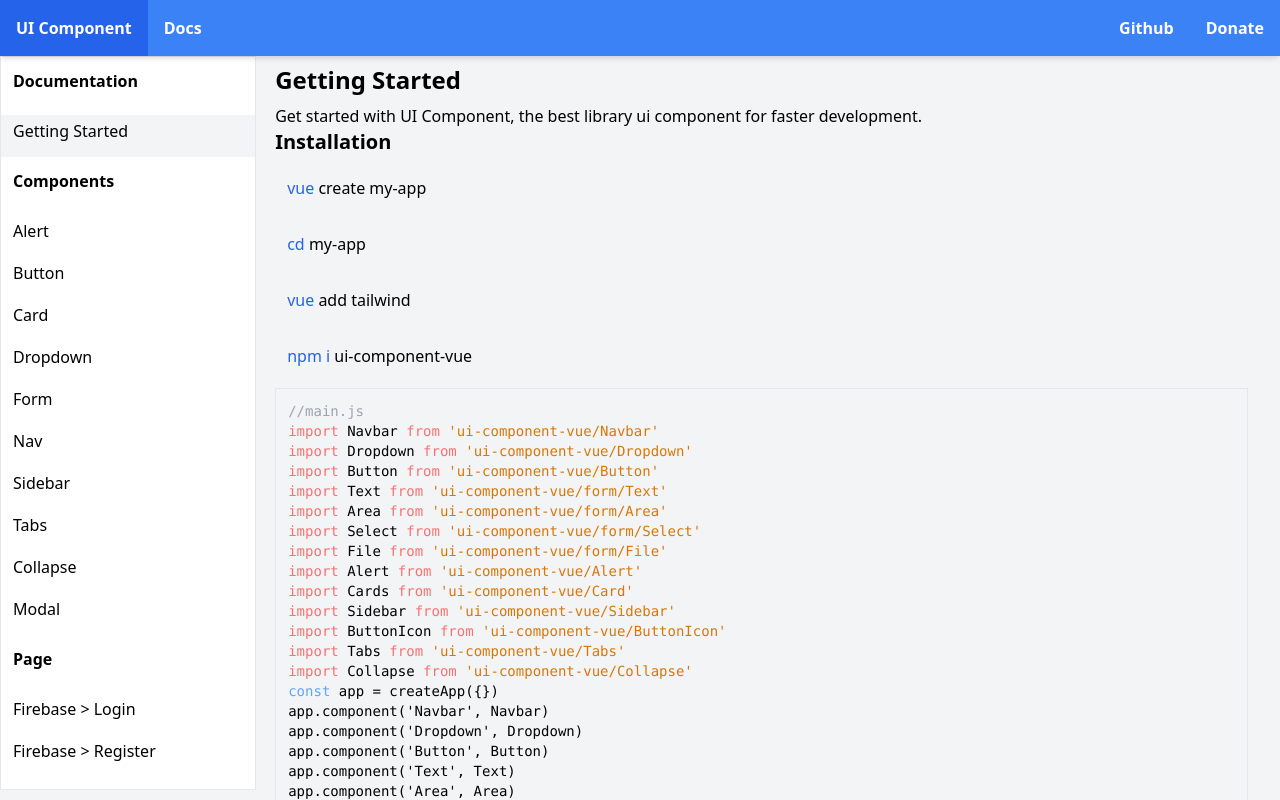
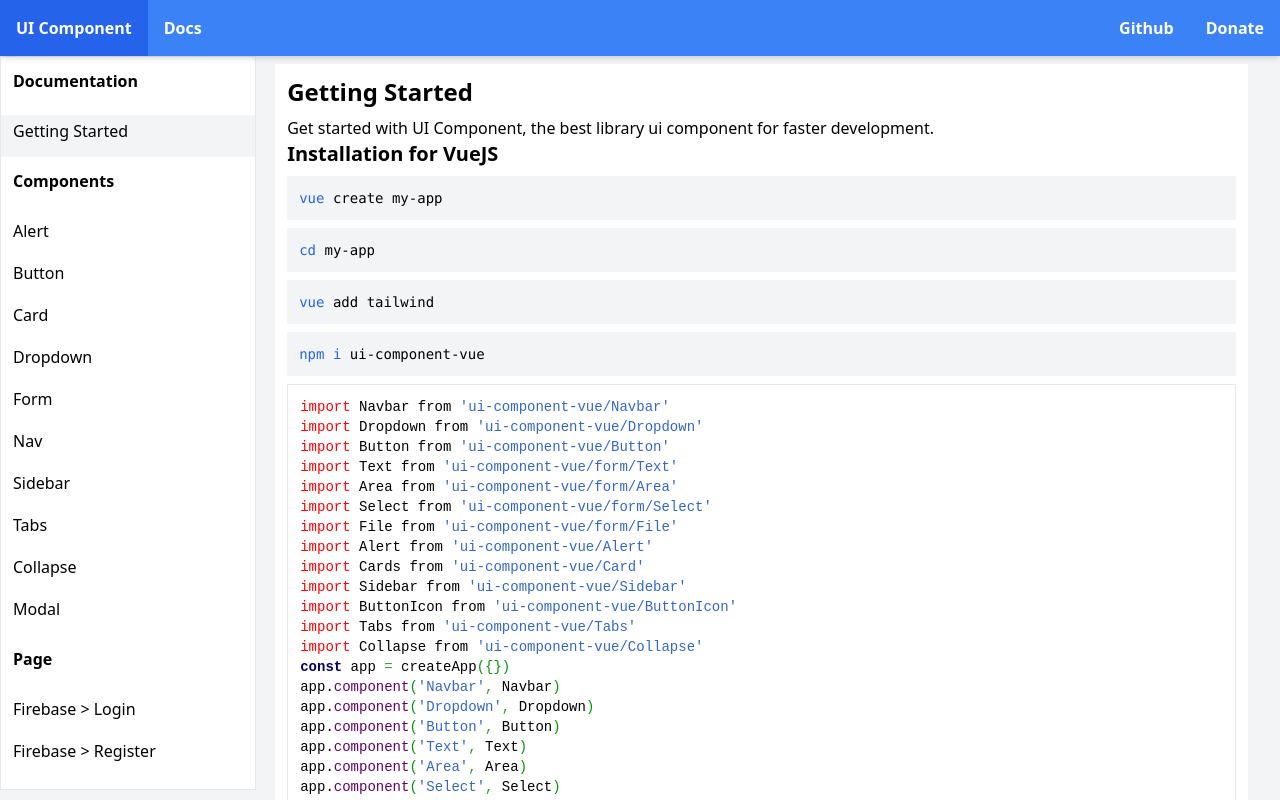
Before and after one commit to ferdiansyah0611/ui-component, a Vue app: page /docs/getting-started in a window 1280 px wide. Shown: the top 800 px of the page. Built offline with nearby package versions, Linux system fonts and the light colour scheme.

Commit message:
update docs

```diff
--- a/src/views/GettingStarted.vue
+++ b/src/views/GettingStarted.vue
@@ -1,56 +1,64 @@
 <template>
+	<div class="bg-white p-3">
 		<h5 class="font-bold text-2xl mb-2">Getting Started</h5>
 		<p>Get started with UI Component, the best library ui component for faster development.</p>
-	<h5 class="font-bold text-xl mb-2">Installation</h5>
-	<div class="bg-gray-100 p-3 mb-2">
-		<p><span class="text-blue-600">vue</span> create my-app</p>
+		<h5 class="font-bold text-xl mb-2">Installation for VueJS</h5>
+		<div class="bg-gray-100 p-3 mb-2 text-sm">
+			<code><span class="text-blue-600">vue</span> create my-app</code>
 		</div>
-	<div class="bg-gray-100 p-3 mb-2">
-		<p><span class="text-blue-600">cd</span> my-app</p>
+		<div class="bg-gray-100 p-3 mb-2 text-sm">
+			<code><span class="text-blue-600">cd</span> my-app</code>
 		</div>
-	<div class="bg-gray-100 p-3 mb-2">
-		<p><span class="text-blue-600">vue</span> add tailwind</p>
+		<div class="bg-gray-100 p-3 mb-2 text-sm">
+			<code><span class="text-blue-600">vue</span> add tailwind</code>
 		</div>
-	<div class="bg-gray-100 p-3 mb-2">
-		<p><span class="text-blue-600">npm i</span> ui-component-vue</p>
+		<div class="bg-gray-100 p-3 mb-2 text-sm">
+			<code><span class="text-blue-600">npm i</span> ui-component-vue</code>
 		</div>
 		<pre class="flex w-full border p-3 focus:outline-none mb-2" contenteditable="">
-		<code class="w-full overflow-auto text-sm"><span class="text-gray-400">//main.js</span>
-<span class="text-red-400">import</span> Navbar <span class="text-red-400">from</span> <span class="text-yellow-600">'ui-component-vue/Navbar'</span>
-<span class="text-red-400">import</span> Dropdown <span class="text-red-400">from</span> <span class="text-yellow-600">'ui-component-vue/Dropdown'</span>
-<span class="text-red-400">import</span> Button <span class="text-red-400">from</span> <span class="text-yellow-600">'ui-component-vue/Button'</span>
-<span class="text-red-400">import</span> Text <span class="text-red-400">from</span> <span class="text-yellow-600">'ui-component-vue/form/Text'</span>
-<span class="text-red-400">import</span> Area <span class="text-red-400">from</span> <span class="text-yellow-600">'ui-component-vue/form/Area'</span>
-<span class="text-red-400">import</span> Select <span class="text-red-400">from</span> <span class="text-yellow-600">'ui-component-vue/form/Select'</span>
-<span class="text-red-400">import</span> File <span class="text-red-400">from</span> <span class="text-yellow-600">'ui-component-vue/form/File'</span>
-<span class="text-red-400">import</span> Alert <span class="text-red-400">from</span> <span class="text-yellow-600">'ui-component-vue/Alert'</span>
-<span class="text-red-400">import</span> Cards <span class="text-red-400">from</span> <span class="text-yellow-600">'ui-component-vue/Card'</span>
-<span class="text-red-400">import</span> Sidebar <span class="text-red-400">from</span> <span class="text-yellow-600">'ui-component-vue/Sidebar'</span>
-<span class="text-red-400">import</span> ButtonIcon <span class="text-red-400">from</span> <span class="text-yellow-600">'ui-component-vue/ButtonIcon'</span>
-<span class="text-red-400">import</span> Tabs <span class="text-red-400">from</span> <span class="text-yellow-600">'ui-component-vue/Tabs'</span>
-<span class="text-red-400">import</span> Collapse <span class="text-red-400">from</span> <span class="text-yellow-600">'ui-component-vue/Collapse'</span>
-<span class="text-blue-400">const</span> app = createApp({})
-app.component('Navbar', Navbar)
-app.component('Dropdown', Dropdown)
-app.component('Button', Button)
-app.component('Text', Text)
-app.component('Area', Area)
-app.component('Select', Select)
-app.component('File', File)
-app.component('Alert', Alert)
-app.component('Cards', Cards)
-app.component('Sidebar', Sidebar)
-app.component('ButtonIcon', ButtonIcon)
-app.component('Tabs', Tabs)
-app.component('Collapse', Collapse)
-</code>
+			<code class="w-full overflow-auto text-sm" v-html="example.one"></code>
 		</pre>
-	<div class="bg-gray-100 p-3 mb-2">
-		<p><span class="text-blue-600">npm</span> run serve</p>
+		<div class="bg-gray-100 p-3 mb-2 text-sm">
+			<code><span class="text-blue-600">npm</span> run serve</code>
+		</div>
 	</div>
 </template>
 <script>
 export default{
+	data(){
+		return{
+			example: {
+				one:
+`<pre class="javascript" style="font-family:monospace;"><span style="color: #FF0000;">import</span> Navbar from <span style="color: #3366CC;">'ui-component-vue/Navbar'</span>
+<span style="color: #FF0000;">import</span> Dropdown from <span style="color: #3366CC;">'ui-component-vue/Dropdown'</span>
+<span style="color: #FF0000;">import</span> Button from <span style="color: #3366CC;">'ui-component-vue/Button'</span>
+<span style="color: #FF0000;">import</span> Text from <span style="color: #3366CC;">'ui-component-vue/form/Text'</span>
+<span style="color: #FF0000;">import</span> Area from <span style="color: #3366CC;">'ui-component-vue/form/Area'</span>
+<span style="color: #FF0000;">import</span> Select from <span style="color: #3366CC;">'ui-component-vue/form/Select'</span>
+<span style="color: #FF0000;">import</span> File from <span style="color: #3366CC;">'ui-component-vue/form/File'</span>
+<span style="color: #FF0000;">import</span> Alert from <span style="color: #3366CC;">'ui-component-vue/Alert'</span>
+<span style="color: #FF0000;">import</span> Cards from <span style="color: #3366CC;">'ui-component-vue/Card'</span>
+<span style="color: #FF0000;">import</span> Sidebar from <span style="color: #3366CC;">'ui-component-vue/Sidebar'</span>
+<span style="color: #FF0000;">import</span> ButtonIcon from <span style="color: #3366CC;">'ui-component-vue/ButtonIcon'</span>
+<span style="color: #FF0000;">import</span> Tabs from <span style="color: #3366CC;">'ui-component-vue/Tabs'</span>
+<span style="color: #FF0000;">import</span> Collapse from <span style="color: #3366CC;">'ui-component-vue/Collapse'</span>
+<span style="color: #000066; font-weight: bold;">const</span> app <span style="color: #339933;">=</span> createApp<span style="color: #009900;">&#40;</span><span style="color: #009900;">&#123;</span><span style="color: #009900;">&#125;</span><span style="color: #009900;">&#41;</span>
+app.<span style="color: #660066;">component</span><span style="color: #009900;">&#40;</span><span style="color: #3366CC;">'Navbar'</span><span style="color: #339933;">,</span> Navbar<span style="color: #009900;">&#41;</span>
+app.<span style="color: #660066;">component</span><span style="color: #009900;">&#40;</span><span style="color: #3366CC;">'Dropdown'</span><span style="color: #339933;">,</span> Dropdown<span style="color: #009900;">&#41;</span>
+app.<span style="color: #660066;">component</span><span style="color: #009900;">&#40;</span><span style="color: #3366CC;">'Button'</span><span style="color: #339933;">,</span> Button<span style="color: #009900;">&#41;</span>
+app.<span style="color: #660066;">component</span><span style="color: #009900;">&#40;</span><span style="color: #3366CC;">'Text'</span><span style="color: #339933;">,</span> Text<span style="color: #009900;">&#41;</span>
+app.<span style="color: #660066;">component</span><span style="color: #009900;">&#40;</span><span style="color: #3366CC;">'Area'</span><span style="color: #339933;">,</span> Area<span style="color: #009900;">&#41;</span>
+app.<span style="color: #660066;">component</span><span style="color: #009900;">&#40;</span><span style="color: #3366CC;">'Select'</span><span style="color: #339933;">,</span> Select<span style="color: #009900;">&#41;</span>
+app.<span style="color: #660066;">component</span><span style="color: #009900;">&#40;</span><span style="color: #3366CC;">'File'</span><span style="color: #339933;">,</span> File<span style="color: #009900;">&#41;</span>
+app.<span style="color: #660066;">component</span><span style="color: #009900;">&#40;</span><span style="color: #3366CC;">'Alert'</span><span style="color: #339933;">,</span> Alert<span style="color: #009900;">&#41;</span>
+app.<span style="color: #660066;">component</span><span style="color: #009900;">&#40;</span><span style="color: #3366CC;">'Cards'</span><span style="color: #339933;">,</span> Cards<span style="color: #009900;">&#41;</span>
+app.<span style="color: #660066;">component</span><span style="color: #009900;">&#40;</span><span style="color: #3366CC;">'Sidebar'</span><span style="color: #339933;">,</span> Sidebar<span style="color: #009900;">&#41;</span>
+app.<span style="color: #660066;">component</span><span style="color: #009900;">&#40;</span><span style="color: #3366CC;">'ButtonIcon'</span><span style="color: #339933;">,</span> ButtonIcon<span style="color: #009900;">&#41;</span>
+app.<span style="color: #660066;">component</span><span style="color: #009900;">&#40;</span><span style="color: #3366CC;">'Tabs'</span><span style="color: #339933;">,</span> Tabs<span style="color: #009900;">&#41;</span>
+app.<span style="color: #660066;">component</span><span style="color: #009900;">&#40;</span><span style="color: #3366CC;">'Collapse'</span><span style="color: #339933;">,</span> Collapse<span style="color: #009900;">&#41;</span></pre>`
+			}
+		}
+	},
 	created(){
 		document.title = 'Getting Started | UI Component Docs'
 	},
--- a/src/views/component/ModalDoc.vue
+++ b/src/views/component/ModalDoc.vue
@@ -17,7 +17,7 @@
 						Header
 					</template>
 					<template v-slot:default>
-						Hello World
+						<p v-for="d in 120" v-bind:key="d">Hello World</p>
 					</template>
 				</Modal>
 			</div>
@@ -32,6 +32,9 @@
 </template>
 <script>
 export default{
+	created(){
+		document.title = 'Modal Component | UI Component Docs'
+	},
 	data(){
 		return{
 			example: {
--- a/src/views/component/NavDoc.vue
+++ b/src/views/component/NavDoc.vue
@@ -32,11 +32,22 @@
 
 		</div>
 		<div class="w-full bg-white border p-3 mt-2">
-		<h5 class="mb-5 font-bold text-2xl">Example Code</h5>
-		<pre class="flex w-full border p-3 focus:outline-none mb-2" contenteditable="">
-			<code class="w-full overflow-auto text-sm" v-html="example.one"></code>
-		</pre>
-	</div>
+			<h5 class="mb-5 font-bold text-2xl">Example Code</h5>
+			<pre class="flex w-full border p-3 focus:outline-none mb-2" contenteditable="">
+				<code class="w-full overflow-auto text-sm" v-html="example.one"></code>
+			</pre>
+		</div>
+		<div class="w-full bg-white border p-3 mt-2">
+			<h5 class="font-bold text-2xl">Refference</h5>
+			<div class="w-full border-b py-2">
+				<h5 class="font-medium mb-1"><code>type (String)</code></h5>
+				<p class="text-sm">A type of navbar. List type: error, success, warning, dark, light, secondary, top-fixed-primary, top-fixed-danger, top-fixed-success,
+				top-fixed-warning, top-fixed-dark, top-fixed-light, top-fixed-secondary, bottom-fixed-primary, bottom-fixed-danger,
+				bottom-fixed-success, bottom-fixed-warning, bottom-fixed-dark, bottom-fixed-light, bottom-fixed-secondary, top-absolute-primary, top-absolute-danger,
+				top-absolute-success, top-absolute-warning, top-absolute-dark, top-absolute-light, top-absolute-secondary
+				</p>
+			</div>
+		</div>
 	</div>
 </template>
 <script>
```
Lines whose indentation alone changed are shown as unchanged.
